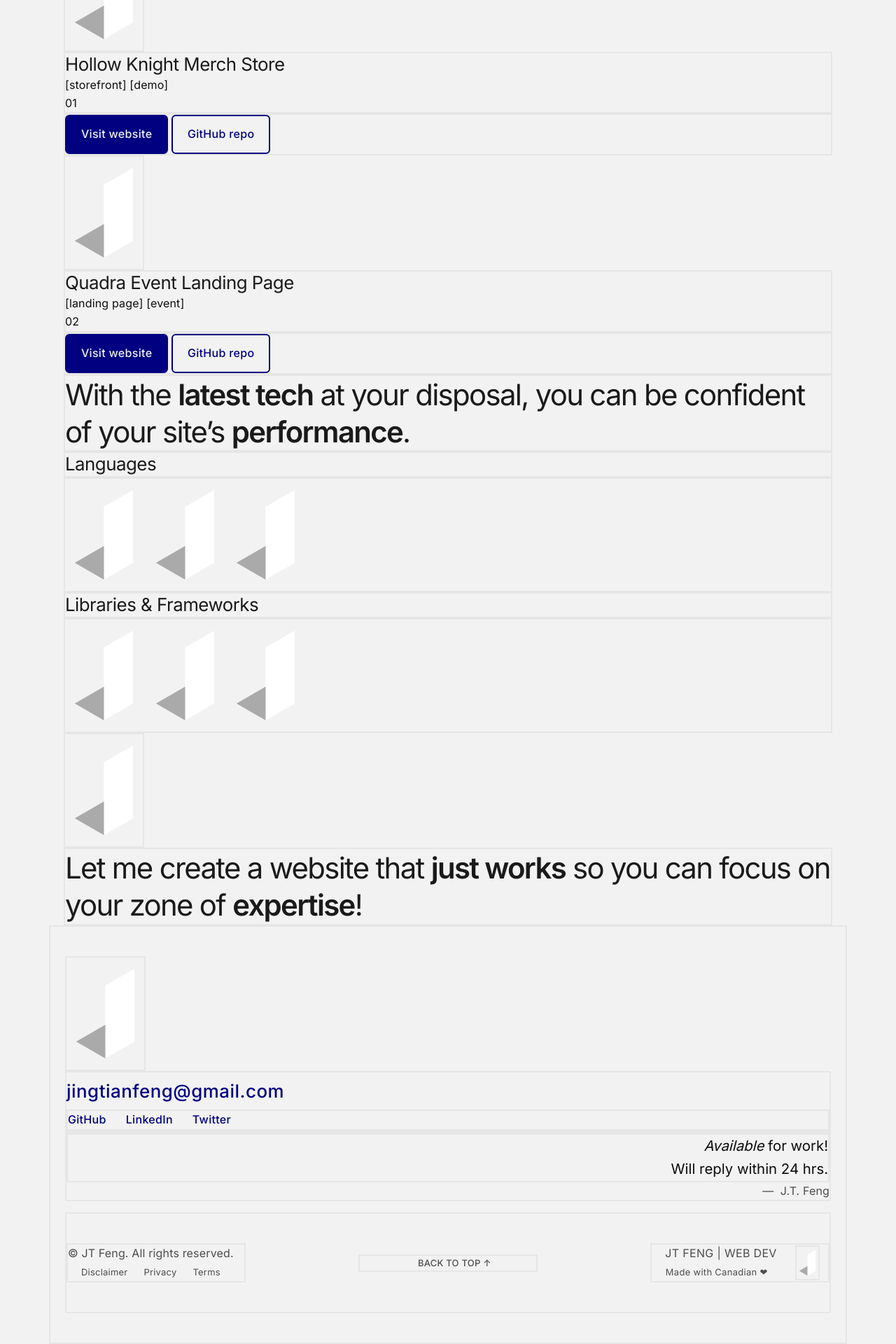
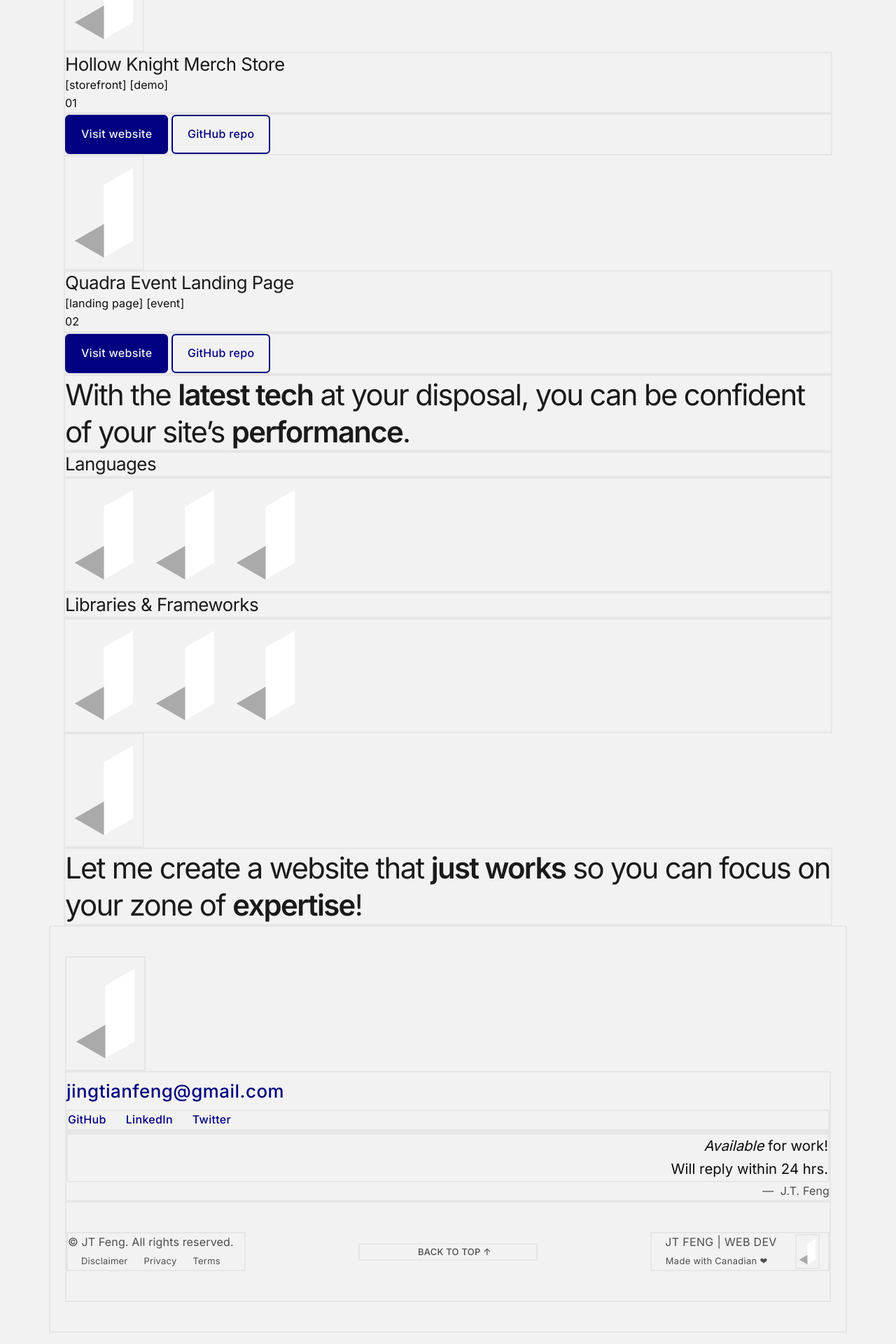
Before and after one commit to jingtianfeng/jtfeng-personal-1, a Jekyll site: the page built from index.html, in a window 1280 px wide. Shown: the part 931-2851 px from the top of the page at 70% size. Built offline with Jekyll 4.4.1, drawn with Linux system fonts in a browser that asks for light colours.

Commit message:
Update styles: add $figure-margin-bottom and reset

```diff
--- a/assets/css/styles.scss
+++ b/assets/css/styles.scss
@@ -184,6 +184,8 @@ $container-max-widths: (
 // ---------------------------------------------------------------------------------
 $address-margin-bottom: 0;
 // ---------------------------------------------------------------------------------
+$figure-margin-bottom: 0;
+// ---------------------------------------------------------------------------------
 $link-color: $primary;
 $link-font-weight: $font-weight-normal + 100;
 $link-decoration: none;
@@ -341,6 +343,10 @@ address {
   margin-bottom: $address-margin-bottom;
 }
 
+figure {
+  margin-bottom: $figure-margin-bottom;
+}
+
 // =================================================================================
 // 3. REST OF BOOTSTRAP
 // ---------------------------------------------------------------------------------
```
